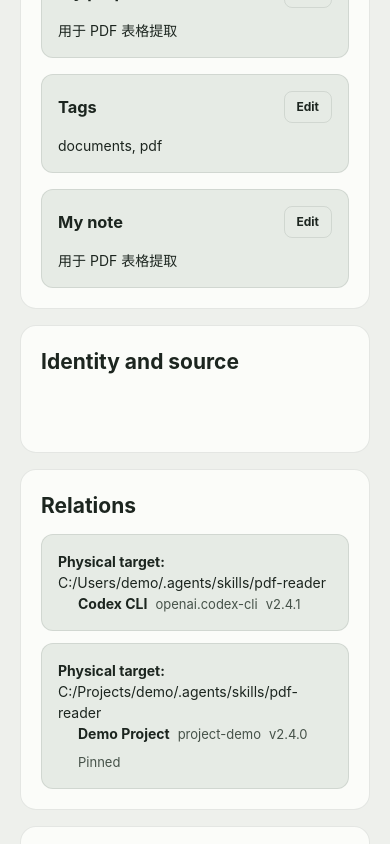
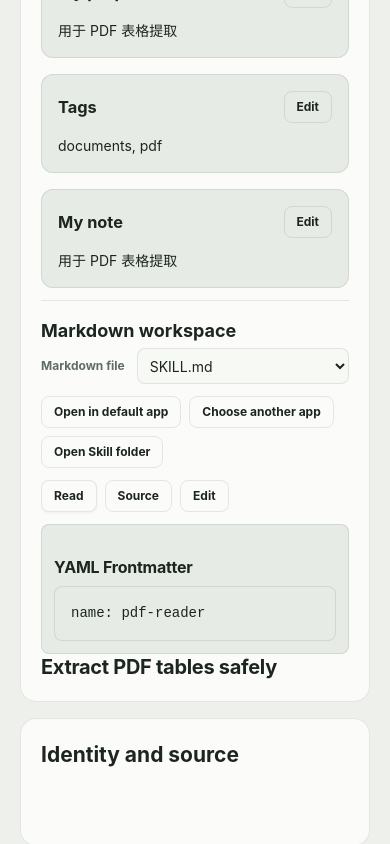
Before and after one commit to crocketc/skill-hub, a React (Vite) app in the folder apps/desktop/: page /__preview/skill-detail/1 in a window 390 px wide. Shown: the part 1386-2230 px from the top of the page. Built offline with nearby package versions, Linux system fonts and the light colour scheme.

Commit message:
feat: embed Markdown workspace in Skill detail

```diff
--- a/apps/desktop/src/app/router.tsx
+++ b/apps/desktop/src/app/router.tsx
@@ -14,6 +14,7 @@ import {
 } from "../features/skills/SkillLibraryPreview";
 import { unavailableSkillLibraryFacade } from "../features/skills/api";
 import { skillHubI18n } from "../i18n";
+import "../features/markdown/markdown.css";
 import "../styles/base.css";
 import { ThemeProvider } from "../styles/ThemeProvider";
 import { DesktopApp } from "./App";
--- a/apps/desktop/src/features/markdown/MarkdownWorkspace.tsx
+++ b/apps/desktop/src/features/markdown/MarkdownWorkspace.tsx
@@ -188,7 +188,14 @@ export function MarkdownWorkspace({ facade, skillId }: MarkdownWorkspaceProps) {
               facade={facade}
               file={file}
               key={`${file.path}-${file.contentIdentity}-${file.draft?.savedAt ?? "formal"}`}
-              onSaved={() => undefined}
+              onSaved={() => {
+                void queryClient.invalidateQueries({
+                  queryKey: ["skill-detail", skillId, "summary"],
+                });
+                void queryClient.invalidateQueries({
+                  queryKey: ["skill-detail", skillId, "versions"],
+                });
+              }}
               skillId={skillId}
             />
           ) : null}
--- /dev/null
+++ b/apps/desktop/src/features/markdown/markdown.css
@@ -0,0 +1,298 @@
+.sh-markdown-workspace {
+  display: grid;
+  min-width: 0;
+  gap: var(--space-3);
+  padding-top: var(--space-4);
+  border-top: 1px solid var(--color-border);
+  content-visibility: auto;
+  contain-intrinsic-size: auto 36rem;
+}
+
+.sh-markdown-workspace__header,
+.sh-markdown-workspace__external-actions,
+.sh-markdown-workspace [role="tablist"],
+.sh-markdown-workspace__draft,
+.sh-markdown-editor__toolbar,
+.sh-mermaid-block > [role="tablist"] {
+  display: flex;
+  align-items: center;
+  gap: var(--space-2);
+}
+
+.sh-markdown-workspace__header {
+  justify-content: space-between;
+  gap: var(--space-3);
+}
+
+.sh-markdown-workspace__header > div:first-child {
+  display: grid;
+  min-width: min(20rem, 100%);
+  grid-template-columns: auto minmax(8rem, 1fr);
+  align-items: center;
+  gap: var(--space-1) var(--space-3);
+}
+
+.sh-markdown-workspace__header h3 {
+  grid-column: 1 / -1;
+  margin: 0;
+  font-size: var(--font-size-lg);
+}
+
+.sh-markdown-workspace__header label {
+  color: var(--color-text-muted);
+  font-size: var(--font-size-xs);
+  font-weight: 650;
+}
+
+.sh-markdown-workspace select {
+  min-width: 0;
+  min-height: 2.25rem;
+  padding: var(--space-1) var(--space-2);
+  border: 1px solid var(--color-border);
+  border-radius: var(--radius-sm);
+  background: var(--color-surface-raised);
+  color: var(--color-text);
+  font: inherit;
+  font-size: var(--font-size-sm);
+}
+
+.sh-markdown-workspace__external-actions,
+.sh-markdown-workspace [role="tablist"] {
+  flex-wrap: wrap;
+}
+
+.sh-markdown-workspace__draft,
+.sh-markdown-workspace__read-only,
+.sh-markdown-frontmatter,
+.sh-markdown-remote-image,
+.sh-markdown-blocked-resource,
+.sh-markdown-editor > [role="alert"] {
+  padding: var(--space-3);
+  border: 1px solid var(--color-border);
+  border-radius: var(--radius-sm);
+  background: var(--color-surface-muted);
+}
+
+.sh-markdown-workspace__draft {
+  justify-content: space-between;
+  color: var(--color-text-secondary);
+  font-size: var(--font-size-sm);
+}
+
+.sh-markdown-workspace__read-only {
+  display: flex;
+  align-items: center;
+  justify-content: space-between;
+  gap: var(--space-3);
+  background: var(--color-warning-soft);
+}
+
+.sh-markdown-workspace__read-only p,
+.sh-markdown-frontmatter h3,
+.sh-markdown-frontmatter pre,
+.sh-markdown-editor h3,
+.sh-markdown-code,
+.sh-mermaid-block {
+  margin: 0;
+}
+
+.sh-markdown-workspace__source,
+.sh-markdown-frontmatter pre {
+  max-width: 100%;
+  overflow: auto;
+  padding: var(--space-4);
+  border: 1px solid var(--color-border);
+  border-radius: var(--radius-sm);
+  background: var(--color-surface-muted);
+  color: var(--color-text);
+  font-size: var(--font-size-sm);
+  line-height: 1.55;
+  white-space: pre-wrap;
+  overflow-wrap: anywhere;
+}
+
+.sh-markdown-renderer {
+  min-width: 0;
+  color: var(--color-text-secondary);
+  font-size: var(--font-size-sm);
+  line-height: 1.65;
+  overflow-wrap: anywhere;
+}
+
+.sh-markdown-renderer > :first-child,
+.sh-markdown-renderer > .sh-markdown-frontmatter + * {
+  margin-top: 0;
+}
+
+.sh-markdown-renderer > :last-child {
+  margin-bottom: 0;
+}
+
+.sh-markdown-renderer h1,
+.sh-markdown-renderer h2,
+.sh-markdown-renderer h3,
+.sh-markdown-renderer h4 {
+  margin-block: var(--space-5) var(--space-2);
+  color: var(--color-text);
+  line-height: 1.3;
+  letter-spacing: -0.015em;
+}
+
+.sh-markdown-renderer h1 { font-size: var(--font-size-xl); }
+.sh-markdown-renderer h2 { font-size: var(--font-size-lg); }
+.sh-markdown-renderer h3,
+.sh-markdown-renderer h4 { font-size: var(--font-size-md); }
+
+.sh-markdown-renderer a {
+  color: var(--color-accent-strong);
+  text-decoration-thickness: 1px;
+  text-underline-offset: 0.18em;
+}
+
+.sh-markdown-renderer blockquote {
+  margin-inline: 0;
+  padding: var(--space-2) var(--space-4);
+  border-left: 3px solid var(--color-accent);
+  background: var(--color-accent-soft);
+}
+
+.sh-markdown-renderer table {
+  display: block;
+  width: 100%;
+  overflow-x: auto;
+  border-collapse: collapse;
+}
+
+.sh-markdown-renderer th,
+.sh-markdown-renderer td {
+  padding: var(--space-2) var(--space-3);
+  border: 1px solid var(--color-border);
+  text-align: left;
+}
+
+.sh-markdown-renderer th {
+  background: var(--color-surface-muted);
+  color: var(--color-text);
+}
+
+.sh-markdown-renderer img,
+.sh-mermaid-block__diagram svg {
+  display: block;
+  max-width: 100%;
+  height: auto;
+}
+
+.sh-markdown-remote-image {
+  display: inline-flex;
+  align-items: center;
+  gap: var(--space-2);
+  color: var(--color-text-muted);
+}
+
+.sh-markdown-code {
+  overflow: hidden;
+  border: 1px solid var(--color-border);
+  border-radius: var(--radius-sm);
+  background: var(--color-surface-muted);
+}
+
+.sh-markdown-code figcaption {
+  display: flex;
+  min-height: 2.25rem;
+  align-items: center;
+  justify-content: space-between;
+  gap: var(--space-3);
+  padding-inline: var(--space-3);
+  border-bottom: 1px solid var(--color-border);
+  color: var(--color-text-muted);
+  font-size: var(--font-size-xs);
+  font-weight: 650;
+}
+
+.sh-markdown-code pre {
+  max-width: 100%;
+  margin: 0;
+  overflow: auto;
+  padding: var(--space-4) !important;
+  font-size: var(--font-size-xs);
+  line-height: 1.6;
+}
+
+.sh-mermaid-block {
+  display: grid;
+  gap: var(--space-2);
+}
+
+.sh-mermaid-block__diagram {
+  overflow: auto;
+  padding: var(--space-3);
+  border: 1px solid var(--color-border);
+  border-radius: var(--radius-sm);
+  background: var(--color-surface-raised);
+}
+
+.sh-markdown-editor,
+.sh-markdown-editor__split,
+.sh-markdown-editor__split > div {
+  display: grid;
+  min-width: 0;
+  gap: var(--space-3);
+}
+
+.sh-markdown-editor__toolbar {
+  min-height: 2.25rem;
+  justify-content: space-between;
+}
+
+.sh-markdown-editor__toolbar > div {
+  color: var(--color-text-muted);
+  font-size: var(--font-size-xs);
+}
+
+.sh-markdown-editor__split {
+  grid-template-columns: repeat(2, minmax(0, 1fr));
+}
+
+.sh-markdown-editor__split > div {
+  align-content: start;
+}
+
+.sh-markdown-editor .cm-editor {
+  overflow: hidden;
+  border: 1px solid var(--color-border);
+  border-radius: var(--radius-sm);
+  background: var(--color-surface-raised);
+  color: var(--color-text);
+  font-size: var(--font-size-sm);
+}
+
+.sh-markdown-editor .cm-editor.cm-focused {
+  outline: 2px solid var(--color-focus);
+  outline-offset: 1px;
+}
+
+.sh-markdown-editor .cm-gutters,
+.sh-markdown-editor .cm-activeLine,
+.sh-markdown-editor .cm-activeLineGutter {
+  border-color: var(--color-border);
+  background: var(--color-surface-muted);
+  color: var(--color-text-muted);
+}
+
+@media (max-width: 56rem) {
+  .sh-markdown-workspace__header,
+  .sh-markdown-workspace__read-only {
+    align-items: stretch;
+    flex-direction: column;
+  }
+
+  .sh-markdown-editor__split {
+    grid-template-columns: 1fr;
+  }
+}
+
+@media (pointer: coarse) {
+  .sh-markdown-workspace select {
+    min-height: 2.75rem;
+  }
+}
--- a/apps/desktop/src/features/skill-detail/SkillDetailPage.tsx
+++ b/apps/desktop/src/features/skill-detail/SkillDetailPage.tsx
@@ -2,6 +2,11 @@ import { useQuery } from "@tanstack/react-query";
 import { useTranslation } from "react-i18next";
 import { useLocation, useParams } from "react-router-dom";
 import { DataState } from "../../ui/DataState";
+import { MarkdownWorkspace } from "../markdown/MarkdownWorkspace";
+import {
+  type MarkdownFacade,
+  unavailableMarkdownFacade,
+} from "../markdown/api";
 import { parseSkillLibrarySearchParams } from "../skills/queryState";
 import type { SkillDetailFacade } from "./api";
 import {
@@ -27,9 +32,13 @@ import { VersionTimeline } from "./VersionTimeline";
 
 interface SkillDetailPageProps {
   facade: SkillDetailFacade;
+  markdownFacade?: MarkdownFacade;
 }
 
-export function SkillDetailPage({ facade }: SkillDetailPageProps) {
+export function SkillDetailPage({
+  facade,
+  markdownFacade = unavailableMarkdownFacade,
+}: SkillDetailPageProps) {
   const { t } = useTranslation();
   const location = useLocation();
   const { skillId = "" } = useParams();
@@ -100,13 +109,16 @@ export function SkillDetailPage({ facade }: SkillDetailPageProps) {
                 </>
               ) : null}
               {section === "description" ? (
-                metadataQuery.isPending ? (
-                  <p role="status">{t("skillDetail.states.loadingMetadata")}</p>
-                ) : metadataQuery.isError || !metadataQuery.data ? (
-                  <p role="alert">{t("skillDetail.states.metadataError")}</p>
-                ) : (
-                  <MetadataPanel facade={facade} metadata={metadataQuery.data} skillId={skillId} />
-                )
+                <>
+                  {metadataQuery.isPending ? (
+                    <p role="status">{t("skillDetail.states.loadingMetadata")}</p>
+                  ) : metadataQuery.isError || !metadataQuery.data ? (
+                    <p role="alert">{t("skillDetail.states.metadataError")}</p>
+                  ) : (
+                    <MetadataPanel facade={facade} metadata={metadataQuery.data} skillId={skillId} />
+                  )}
+                  <MarkdownWorkspace facade={markdownFacade} skillId={skillId} />
+                </>
               ) : null}
               {section === "relations" ? (
                 relationsQuery.isError ? (
--- a/apps/desktop/src/features/skill-detail/SkillDetailPreview.tsx
+++ b/apps/desktop/src/features/skill-detail/SkillDetailPreview.tsx
@@ -1,8 +1,10 @@
 import { useState } from "react";
+import { createMockMarkdownFacade } from "../markdown/testFixtures";
 import { SkillDetailPage } from "./SkillDetailPage";
 import { createMockSkillDetailFacade } from "./testFixtures";
 
 export function SkillDetailPreview() {
   const [facade] = useState(() => createMockSkillDetailFacade());
-  return <SkillDetailPage facade={facade} />;
+  const [markdownFacade] = useState(() => createMockMarkdownFacade());
+  return <SkillDetailPage facade={facade} markdownFacade={markdownFacade} />;
 }
```
Also changed, not shown: 2 other files (tests, documents, lock files or other folders).
